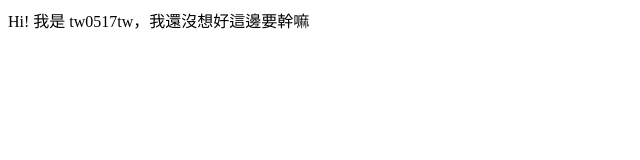
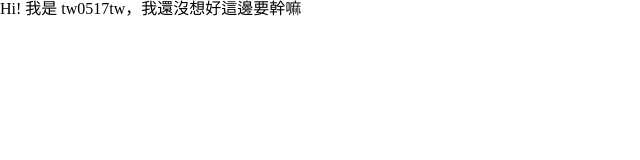
Before and after one commit to tw0517tw/tw0517tw.github.io, a Gatsby site: page / in a window 1280 px wide. Shown: the whole page, without its empty margins (0-640 px from the left). Built offline with nearby package versions, Linux system fonts and the light colour scheme; Gatsby itself is replaced by a stand-in of ours.

Commit message:
add Layout

```diff
--- a/package.json
+++ b/package.json
@@ -20,7 +20,8 @@
     "prop-types": "^15.7.2",
     "react": "^16.8.3",
     "react-dom": "^16.8.3",
-    "styled-components": "^4.1.3"
+    "styled-components": "^4.1.3",
+    "styled-normalize": "^8.0.6"
   },
   "devDependencies": {
     "babel-eslint": "^10.0.1",
--- /dev/null
+++ b/src/components/Layout.js
@@ -0,0 +1,13 @@
+import React from 'react';
+import styledNormalize from 'styled-normalize';
+import { createGlobalStyle } from 'styled-components';
+
+const GlobalStyle = createGlobalStyle`
+  ${styledNormalize}`;
+
+export default ({ children }) => (
+  <>
+    <GlobalStyle />
+    {children}
+  </>
+);
--- a/src/pages/index.js
+++ b/src/pages/index.js
@@ -1,3 +1,16 @@
 import React from 'react';
+import styled from 'styled-components';
 
-export default () => <div>Hi! 我是 tw0517tw，我還沒想好這邊要幹嘛</div>;
+import Layout from '../components/Layout';
+
+const Container = styled.div`
+  display: flex;
+  height: 100vh;
+  width: 100vw;
+`;
+
+export default () => (
+  <Layout>
+    <Container>Hi! 我是 tw0517tw，我還沒想好這邊要幹嘛</Container>
+  </Layout>
+);
```
Also changed, not shown: 1 other file.
